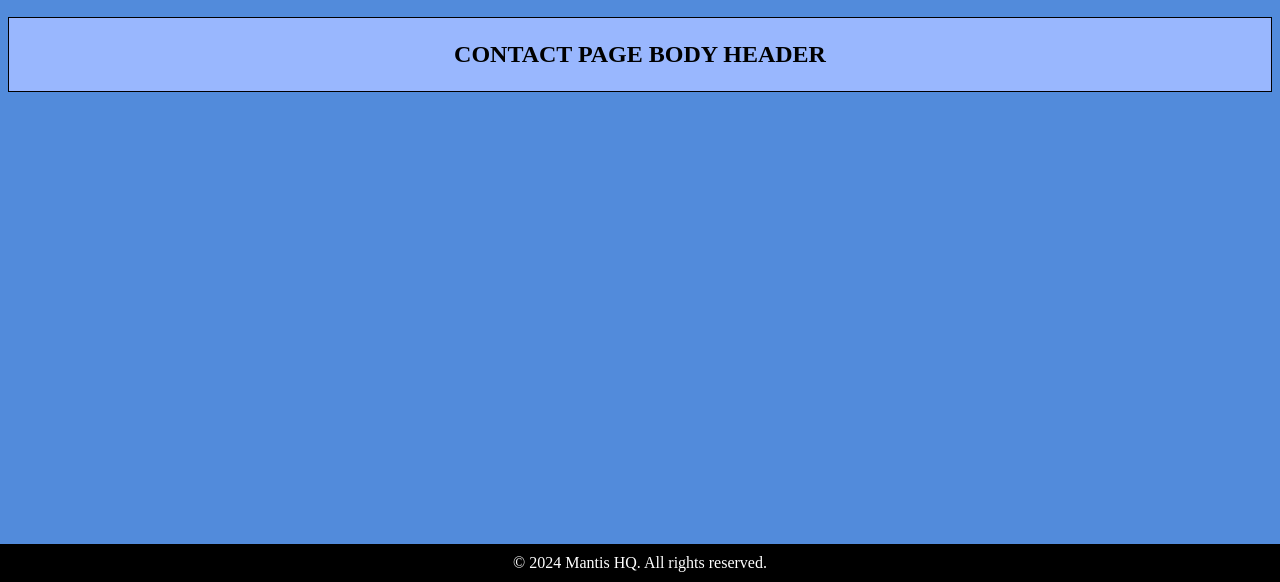
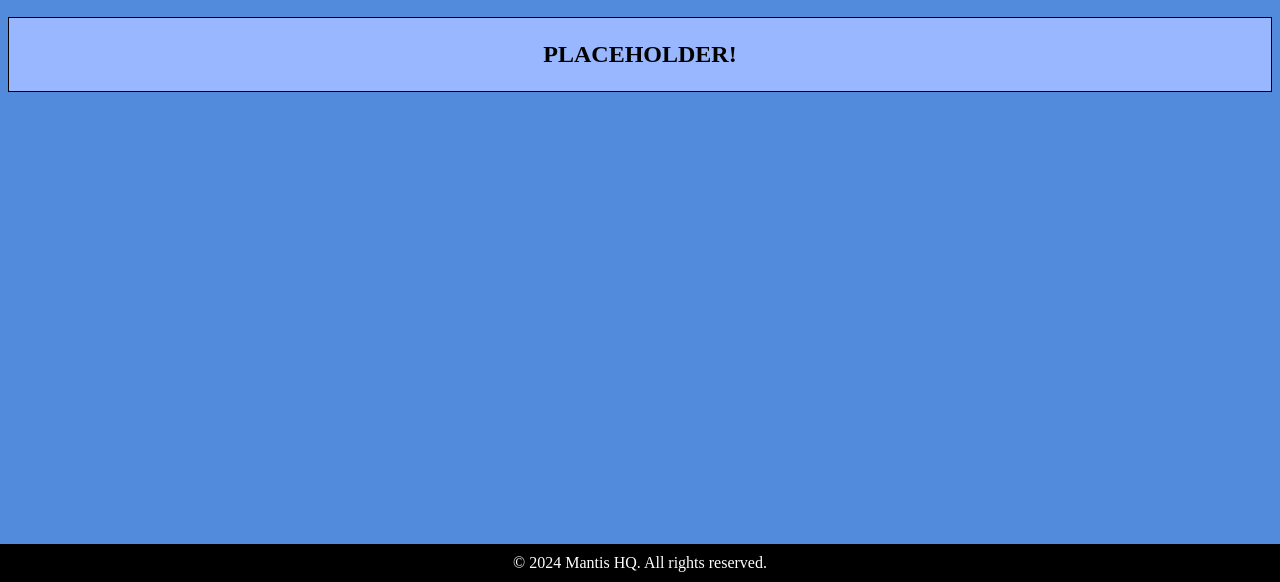
Before and after one commit to MantisToboggan2/Mantis-HQ, a plain HTML site: page contact.html in a window 1280 px wide. Shown: the part 218-800 px from the top of the page. Drawn offline with Linux system fonts and the light colour scheme.

Commit message:
added placeholder to contact page

```diff
--- a/contact.html
+++ b/contact.html
@@ -26,7 +26,7 @@
   </header>
   <section>
     <article class="mainbodyheader">
-      <h2>CONTACT PAGE BODY HEADER</h2>
+      <h2>PLACEHOLDER!</h2>
     </article>
   </section>
   <footer>
```
